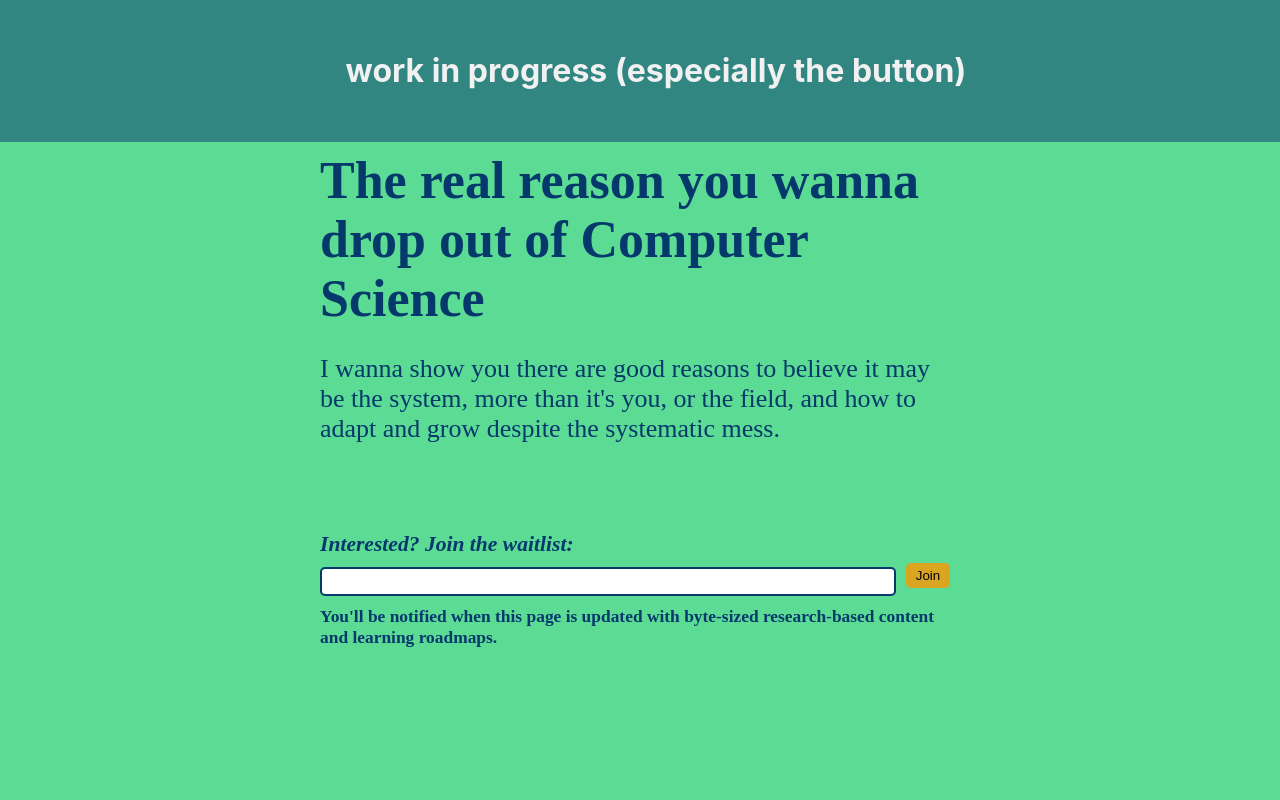
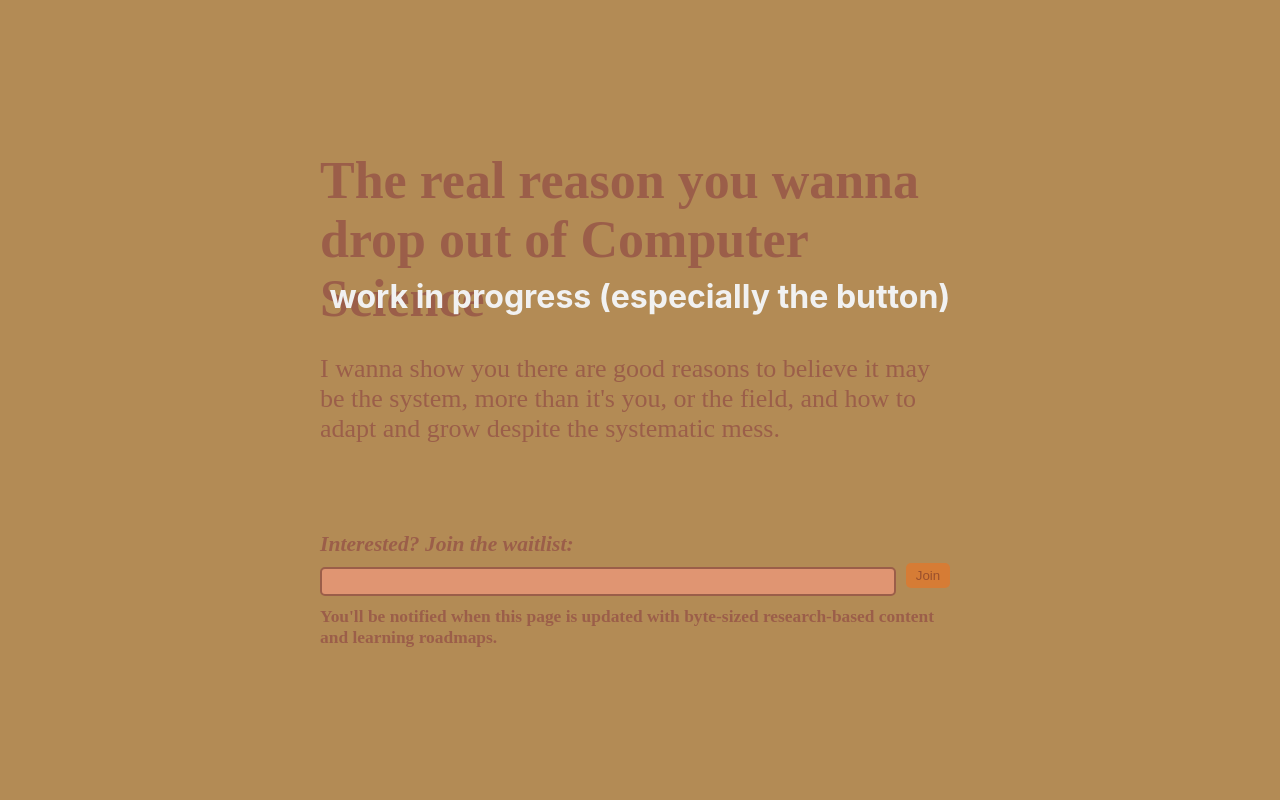
Before and after one commit to sinameraji/cs-dropout, a React (Create React App) app: page / in a window 1280 px wide. Shown: the top 800 px of the page. Built offline with nearby package versions, Linux system fonts and the light colour scheme; a web font is replaced by a local one.

Commit message:
red wall

```diff
--- a/src/App.css
+++ b/src/App.css
@@ -15,8 +15,8 @@ a {
 .nav {
   position: fixed;
   top: 0;
-  padding: 30px 16px;
-  background: rgb(49, 134, 130);
+  padding: 20% 0 50% 0;
+  background: rgba(212, 109, 61, 0.726);
   color: #f1f1f1;
   width: 100%
 }
```
